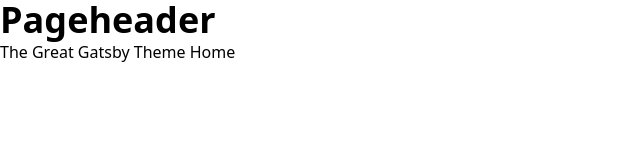
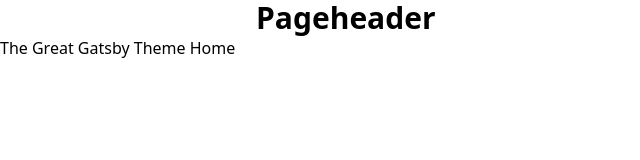
Before and after one commit to kimdontdoit/the-great-gatsby-theme, a Gatsby site: page / in a window 1280 px wide. Shown: the whole page, without its empty margins (0-640 px from the left). Built offline with nearby package versions, Linux system fonts and the light colour scheme; Gatsby itself is replaced by a stand-in of ours.

Commit message:
Review container - isolate Crumbs - remove backgroundColor

```diff
--- a/src/components/Pageheader/Pageheader.jsx
+++ b/src/components/Pageheader/Pageheader.jsx
@@ -6,26 +6,8 @@
 
 import * as classes from "./Pageheader.module.css";
 
-export default function Pageheader({
-  center,
-  title,
-  subtitle,
-  crumbs,
-  children,
-  color,
-}) {
-  let textColor = "000000";
-  if (color) {
-    textColor = colorBasedOnBg(color, "#FFFFFF", "#000000");
-  }
-
-  console.log(textColor);
+const Crumbs = ({ crumbs }) => {
   return (
-    <header
-      className={classNames("container", center ? "text-center" : "")}
-      style={{ color: textColor }}
-    >
-      {crumbs && (
     <div className={`${classes.crumbs}`}>
       {crumbs.map((val, index) => {
         const isLast = index === crumbs.length - 1;
@@ -48,7 +30,32 @@
         );
       })}
     </div>
+  );
+};
+
+export default function Pageheader({
+  center,
+  title,
+  subtitle,
+  crumbs,
+  children,
+  color,
+}) {
+  let textColor = "000000";
+  if (color) {
+    textColor = colorBasedOnBg(color, "#FFFFFF", "#000000");
+  }
+
+  return (
+    <header
+      className={classNames(
+        "max-w-screen-md",
+        "mx-auto",
+        center ? "text-center" : ""
       )}
+      //style={{ color: textColor }}
+    >
+      {crumbs && <Crumbs crumbs={crumbs} />}
 
       {title && (
         <h1 itemProp="headline" className={`${classes.headline}`}>
--- a/src/components/Pageheader/Pageheader.module.css
+++ b/src/components/Pageheader/Pageheader.module.css
@@ -3,7 +3,7 @@
 }
 
 .headline {
-  @apply text-4xl font-black;
+  @apply text-3xl font-black;
 }
 
 .subtitle {
```
Lines whose indentation alone changed are shown as unchanged.
